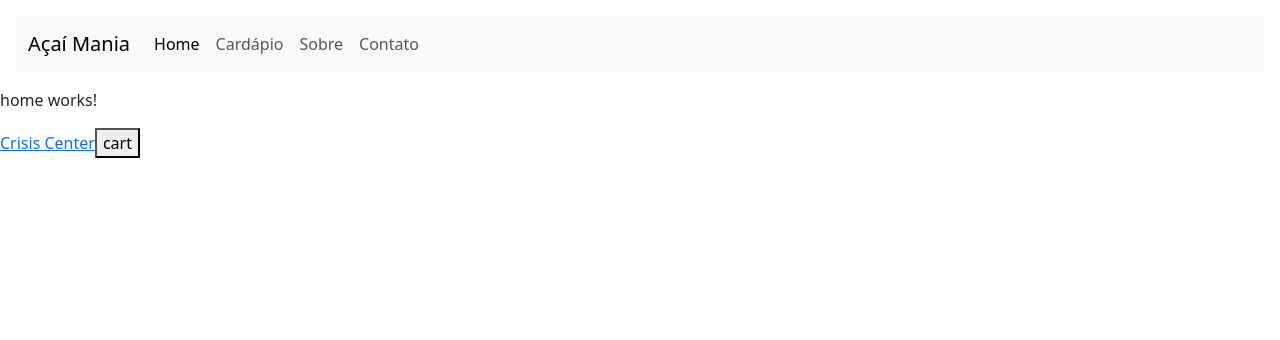
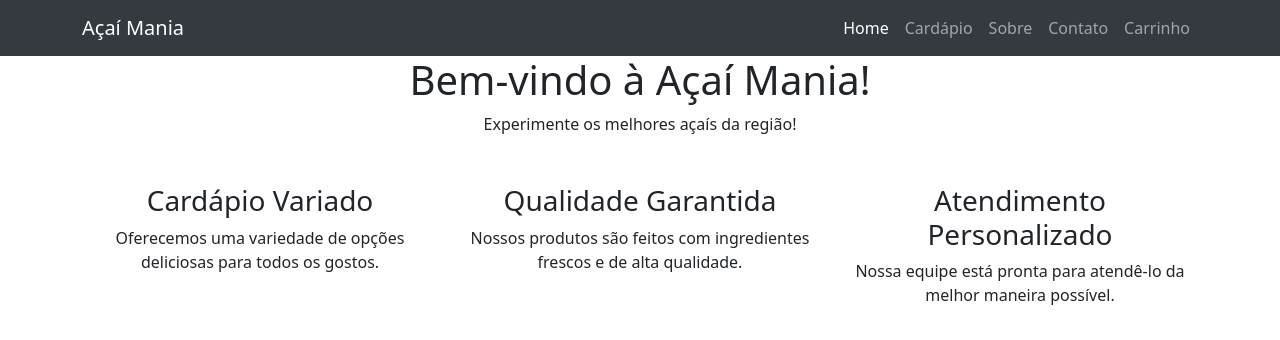
Before and after one commit to feliperibeirospn/ProjetoDevilery, an Angular app: page /home in a window 1280 px wide. Shown: the top 340 px of the page. Built offline with nearby package versions, Linux system fonts and the light colour scheme.

Commit message:
modal do carrinho add

```diff
--- a/src/app/app.routes.ts
+++ b/src/app/app.routes.ts
@@ -4,6 +4,7 @@ import { CartComponent } from './components/cart/cart.component';
 import { HomeComponent } from './components/home/home.component';
 import { PageNotFoundComponent } from './components/page-not-found/page-not-found.component';
 import { NavComponent } from './components/nav/nav.component';
+import { CartModalComponent } from './components/cart-modal/cart-modal.component';
 
 const routes: Routes = [
   // Redirect to home if path is empty
@@ -12,6 +13,7 @@ const routes: Routes = [
   { path: 'home', component: HomeComponent },
   // Define route for cart component
   { path: 'cart', component: CartComponent },
+  { path:'cart-modal', component: CartModalComponent },
   // Define route for product list component (assuming it's the full path)
   { path: 'products', component: ProductListComponent }, // Changed path to 'products'
   // Wildcard route for 404 page (any other path)
--- /dev/null
+++ b/src/app/components/cart-modal/cart-modal.component.html
@@ -0,0 +1,52 @@
+
+<!-- Button para abrir o modal -->
+<button type="button" class="btn btn-primary" data-bs-toggle="modal" data-bs-target="#cartModal">
+  Abrir Carrinho
+</button>
+
+<!-- Modal -->
+<div class="modal fade" id="cartModal" tabindex="-1" aria-labelledby="cartModalLabel" aria-hidden="true">
+  <div class="modal-dialog modal-dialog-centered modal-lg">
+    <div class="modal-content">
+      <div class="modal-header">
+        <h5 class="modal-title" id="cartModalLabel">Seu Carrinho</h5>
+        <button type="button" class="btn-close" data-bs-dismiss="modal" aria-label="Close"></button>
+      </div>
+      <div class="modal-body">
+        <!-- Conteúdo do carrinho aqui -->
+        <div class="cart-container">
+          <h1 class="text-center mb-4">Cart</h1>
+
+
+<div class="cart-container">
+  <h1>Cart</h1>
+
+  @for(item of CartService.getItems(); track item.id){
+    <div class="cart-item">
+      <h3>{{item.name}}</h3>
+      <p>{{item.price}}</p>
+      <p>{{item.quantity}}</p>
+      <button (click)="deleteFromCart(item)">Remove</button>
+      <button (click)="CartService.incrementQuantity(item.id)">+</button>
+      <button (click)="CartService.decrementQuantity(item.id)">-</button>
+    </div>
+
+  }
+  <div>
+    <h1>Total: {{CartService.getTotal()}}</h1>
+  </div>
+</div>
+
+          <div class="text-end">
+            <h1>Total: {{ CartService.getTotal() }}</h1>
+          </div>
+        </div>
+        <!-- Fim do conteúdo do carrinho -->
+      </div>
+      <div class="modal-footer">
+        <button type="button" class="btn btn-secondary" data-bs-dismiss="modal">Fechar</button>
+        <button type="button" class="btn btn-primary">Finalizar Compra</button>
+      </div>
+    </div>
+  </div>
+</div>
--- /dev/null
+++ b/src/app/components/cart-modal/cart-modal.component.ts
@@ -0,0 +1,25 @@
+import { CommonModule } from '@angular/common';
+import { Component,inject } from '@angular/core';
+import { ProductListComponent } from '../product-list/product-list.component';
+import { RouterLink, Router } from '@angular/router';
+import { CartComponent } from '../cart/cart.component';
+import { CartService } from '../../services/cart.service';
+
+@Component({
+  selector: 'app-cart-modal',
+  standalone: true,
+  imports: [CommonModule,ProductListComponent,RouterLink,CartComponent],
+  templateUrl: './cart-modal.component.html',
+  styleUrl: './cart-modal.component.scss'
+})
+export class CartModalComponent {
+  CartService = inject(CartService);
+  deleteFromCart(item:any){
+    this.CartService.delete(item)
+  }
+  constructor(private router: Router) { }
+  openCartModal() {
+    // Navegar para a rota do modal do carrinho
+    this.router.navigate(['/cart-modal']);
+  }
+}
--- a/src/app/components/home/home.component.html
+++ b/src/app/components/home/home.component.html
@@ -1,3 +1,34 @@
-<p>home works!</p>
-<a class="button" routerLink="/cart" routerLinkActive="activebutton">Crisis Center</a>
-<button routerLink="/cart" routerLinkActive="active" > cart</button>
+  <!-- Jumbotron -->
+  <div class="jumbotron text-center">
+    <div class="container">
+      <h1>Bem-vindo à Açaí Mania!</h1>
+      <p>Experimente os melhores açaís da região!</p>
+    </div>
+  </div>
+
+  <!-- Features -->
+  <div class="container mt-5">
+    <div class="row">
+      <div class="col-lg-4">
+        <div class="feature-box text-center">
+          <i class="fas fa-utensils"></i>
+          <h3>Cardápio Variado</h3>
+          <p>Oferecemos uma variedade de opções deliciosas para todos os gostos.</p>
+        </div>
+      </div>
+      <div class="col-lg-4">
+        <div class="feature-box text-center">
+          <i class="fas fa-certificate"></i>
+          <h3>Qualidade Garantida</h3>
+          <p>Nossos produtos são feitos com ingredientes frescos e de alta qualidade.</p>
+        </div>
+      </div>
+      <div class="col-lg-4">
+        <div class="feature-box text-center">
+          <i class="fas fa-users"></i>
+          <h3>Atendimento Personalizado</h3>
+          <p>Nossa equipe está pronta para atendê-lo da melhor maneira possível.</p>
+        </div>
+      </div>
+    </div>
+  </div>
--- a/src/app/components/nav/nav.component.html
+++ b/src/app/components/nav/nav.component.html
@@ -1,40 +1,28 @@
-
-
-
-<body class="p-3 m-0 border-0 bd-example m-0 border-0">
-  <nav class="navbar navbar-expand-lg bg-body-tertiary">
-    <div class="container-fluid">
+<nav class="navbar navbar-expand-lg navbar-dark">
+  <div class="container">
     <a class="navbar-brand" href="#">Açaí Mania</a>
-      <button class="navbar-toggler" type="button" data-bs-toggle="collapse" data-bs-target="#navbarSupportedContent"
-        aria-controls="navbarSupportedContent" aria-expanded="false" aria-label="Toggle navigation">
+    <button class="navbar-toggler" type="button" data-bs-toggle="collapse" data-bs-target="#navbarNav"
+      aria-controls="navbarNav" aria-expanded="false" aria-label="Toggle navigation">
       <span class="navbar-toggler-icon"></span>
     </button>
-      <div class="collapse navbar-collapse" id="navbarSupportedContent">
-        <ul class="navbar-nav me-auto mb-2 mb-lg-0">
+    <div class="collapse navbar-collapse" id="navbarNav">
+      <ul class="navbar-nav ms-auto">
         <li class="nav-item">
-            <a class="nav-link active" aria-current="page" href="#">Home</a>
+          <a class="nav-link active" href="#">Home</a>
         </li>
         <li class="nav-item">
           <a class="nav-link" href="#">Cardápio</a>
         </li>
         <li class="nav-item">
-            <a class="nav-link" href="#">Sobre</a>
+          <a class="nav-link">Sobre</a>
         </li>
         <li class="nav-item">
-            <a class="nav-link" href="#">Contato</a>
+          <a class="nav-link" >Contato</a>
+        </li>
+        <li class="nav-item">
+          <a class="nav-link" routerLink="cart" ><i class="fas fa-shopping-cart"></i> Carrinho</a>
         </li>
       </ul>
-        <form class="d-flex d-none" role="search">
-          <input class="form-control me-2" type="search" placeholder="Buscar" aria-label="Buscar">
-          <button class="btn btn-outline-success" type="submit">Buscar</button>
-        </form>
-        <!-- Ícone do Carrinho -->
-        <a href="#" class="nav-link">
-          <i class="fas fa-shopping-cart"></i>
-        </a>
     </div>
   </div>
 </nav>
-
-
-</body>
--- a/src/app/components/nav/nav.component.scss
+++ b/src/app/components/nav/nav.component.scss
@@ -0,0 +1,41 @@
+ody {
+  font-family: Arial, sans-serif;
+  background-color: #f8f9fa;
+  color: #333;
+}
+
+.navbar {
+  background-color: #343a40;
+}
+
+.jumbotron {
+  background-color: #007bff;
+  color: #fff;
+  padding: 100px 0;
+}
+
+.jumbotron h1 {
+  font-size: 48px;
+  font-weight: bold;
+}
+
+.jumbotron p {
+  font-size: 24px;
+}
+
+.feature-box {
+  background-color: #fff;
+  padding: 40px 20px;
+  border-radius: 10px;
+  box-shadow: 0 0 20px rgba(0, 0, 0, 0.1);
+}
+
+.feature-box i {
+  font-size: 48px;
+  color: #007bff;
+}
+
+.feature-box h3 {
+  font-size: 24px;
+  margin-top: 20px;
+}
--- a/src/app/components/product-list/product-list.component.html
+++ b/src/app/components/product-list/product-list.component.html
@@ -1,4 +1,5 @@
-<button routerLink="../cart" routerLinkActive="active" ariaCurrentWhenActive="page" > cart</button>
+
+<app-cart-modal/>
 <div id="builder">
   <h2>Monte seu Açaí</h2>
   <form [formGroup]="acaiForm">
--- a/src/app/components/product-list/product-list.component.ts
+++ b/src/app/components/product-list/product-list.component.ts
@@ -4,12 +4,13 @@ import {  OnInit } from '@angular/core';
 import { FormGroup, Validators,FormBuilder } from '@angular/forms';
 import { CartService } from '../../services/cart.service';
 import { ReactiveFormsModule } from '@angular/forms';
-import { RouterLink } from '@angular/router';
+import { Router, RouterLink, } from '@angular/router';
+import { CartModalComponent } from '../cart-modal/cart-modal.component';
 
 @Component({
   selector: 'app-product-list',
   standalone: true,
-  imports: [CommonModule,ReactiveFormsModule,RouterLink],
+  imports: [CommonModule,ReactiveFormsModule,RouterLink,CartModalComponent],
   templateUrl: './product-list.component.html',
   styleUrl: './product-list.component.scss'
 })
@@ -27,7 +28,7 @@ export class ProductListComponent implements OnInit {
   coberturas: string[] = ['granola', 'chocolate', 'chantilly'];
   adicionais: string[] = ['granola', 'chocolate', 'chantilly', 'perola', 'saco', 'casa'];
 
-  constructor(private formBuilder: FormBuilder, private cartService: CartService) {}
+  constructor(private formBuilder: FormBuilder, private cartService: CartService,private router: Router) {}
 
   ngOnInit() {
     this.acaiForm = this.formBuilder.group({
@@ -126,4 +127,8 @@ removerItem(lista: any[], item: any) {
     // Exemplo: chamar a função confirmarPedido que você já escreveu
     // this.confirmarPedido();
   }
+  openCartModal() {
+    // Navegar para a rota do modal do carrinho
+    this.router.navigate(['/cart-modal']);
+  }
 }
```
Also changed, not shown: src/app/components/cart-modal/cart-modal.component.scss (added), 1 other file (tests, documents, lock files or other folders). Lines whose indentation alone changed are shown as unchanged.
